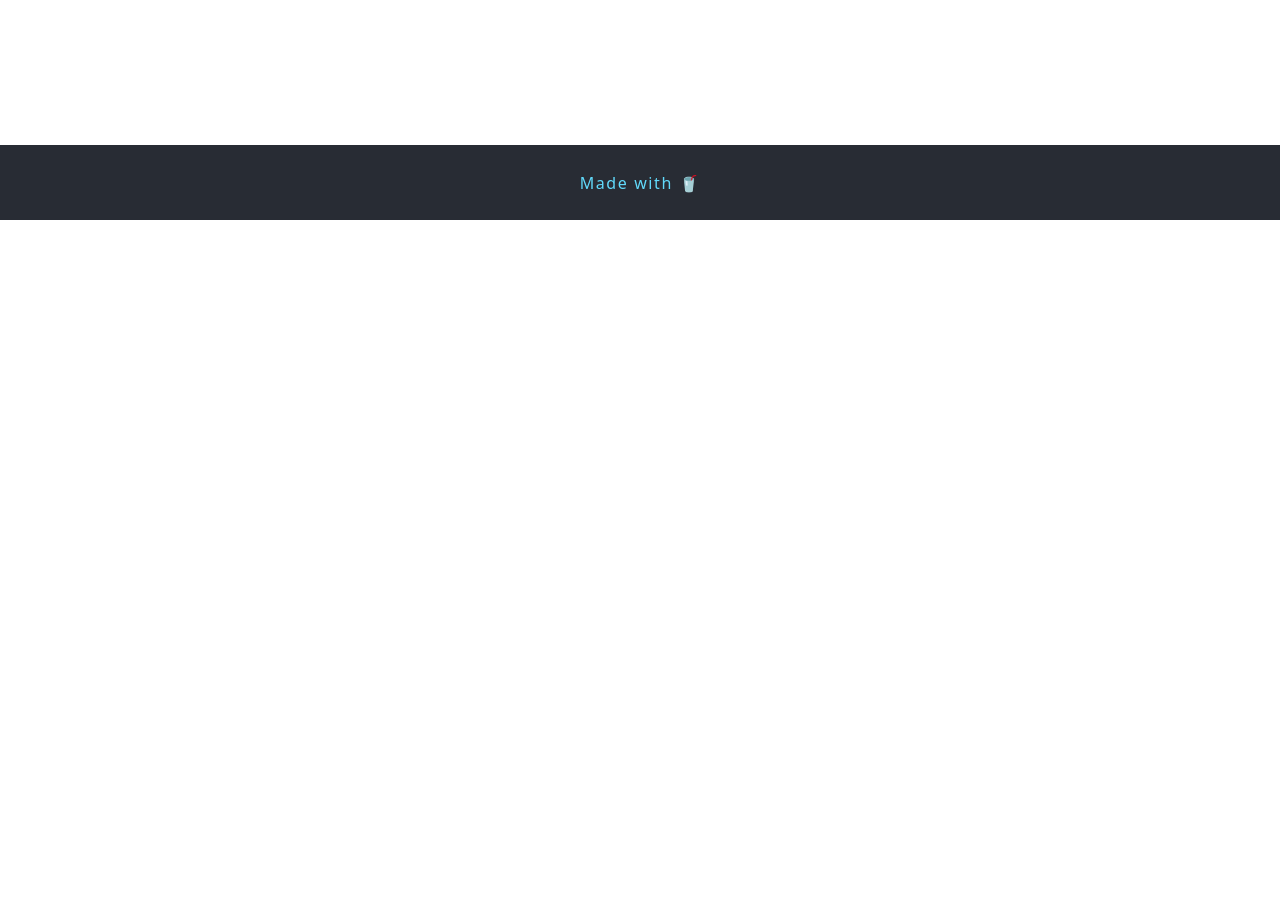
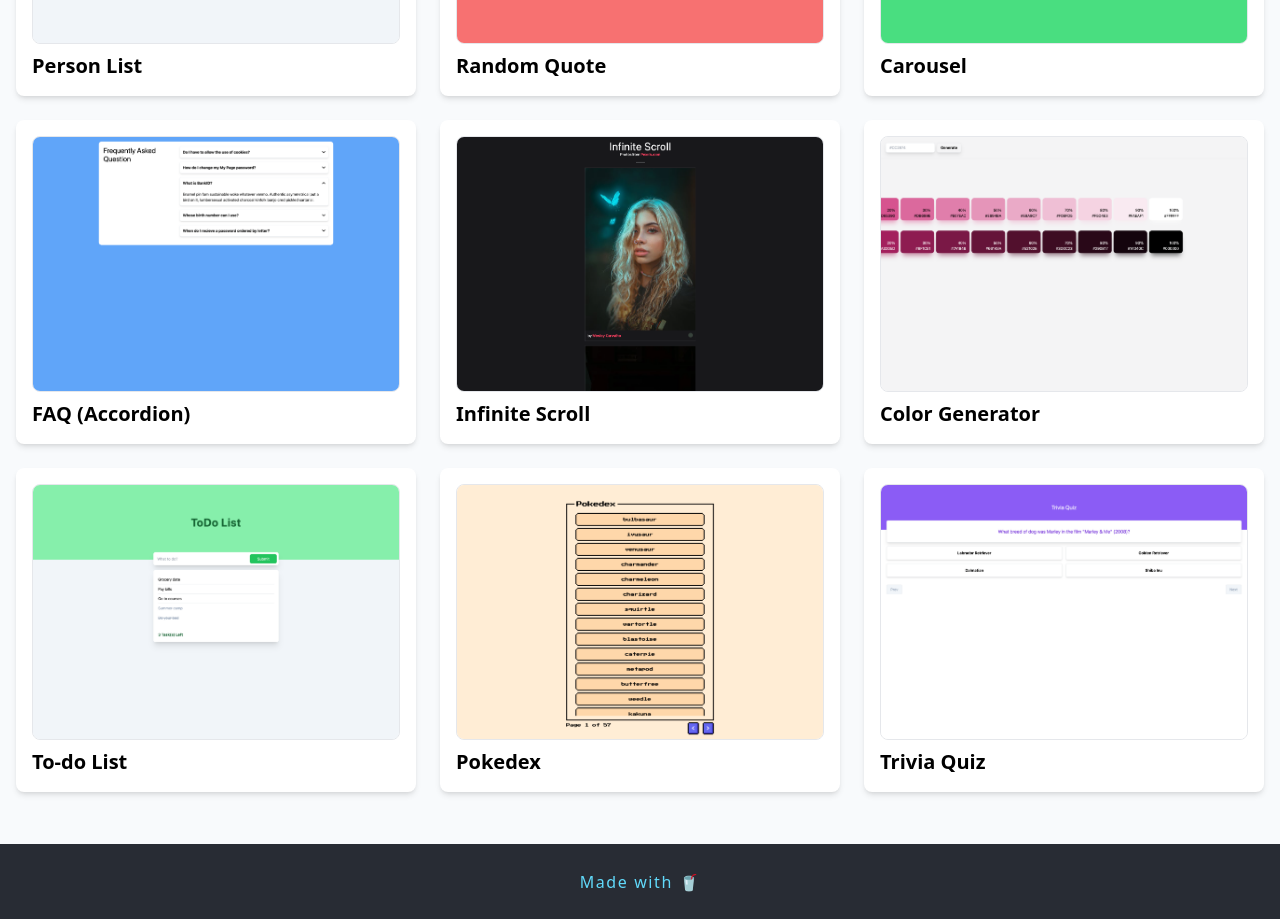
Before and after one commit to rnwathon/react-mini-projects, a React (Create React App) app: page / in a window 1280 px wide. Shown: the part 580-1499 px from the top of the page. Before the commit the page ends 800 px from the top, so only its background shows below. Built offline with nearby package versions, Linux system fonts and the light colour scheme.

Commit message:
feat: show list of projects in homepage

```diff
--- a/src/Pages/0-Home/index.jsx
+++ b/src/Pages/0-Home/index.jsx
@@ -2,15 +2,48 @@ import clsx from 'clsx';
 import React from 'react';
 import Footer from '../../Components/Footer';
 import Header from '../../Components/Header';
+import ProjectCard from '../../Components/ProjectCard';
+// === IMAGES
+import project1Img from '../../Assets/Images/project-1.png';
+import project2Img from '../../Assets/Images/project-2.png';
+import project3Img from '../../Assets/Images/project-3.png';
+import project4Img from '../../Assets/Images/project-4.png';
+import project5Img from '../../Assets/Images/project-5.png';
+import project6Img from '../../Assets/Images/project-6.png';
+import project7Img from '../../Assets/Images/project-7.png';
+import project8Img from '../../Assets/Images/project-8.png';
+import project9Img from '../../Assets/Images/project-9.png';
+
+const projects = [
+  { title: 'Person List', image: project1Img, link: '/1-PersonList' },
+  { title: 'Random Quote', image: project2Img, link: '/2-RandomQuote' },
+  { title: 'Carousel', image: project3Img, link: '/3-Carousel' },
+  { title: 'FAQ (Accordion)', image: project4Img, link: '/4-FAQ' },
+  { title: 'Infinite Scroll', image: project5Img, link: '/5-InfiniteScroll' },
+  { title: 'Color Generator', image: project6Img, link: '/6-ColorGenerator' },
+  { title: 'To-do List', image: project7Img, link: '/7-TodoList' },
+  { title: 'Pokedex', image: project8Img, link: '/8-Pokedex' },
+  { title: 'Trivia Quiz', image: project9Img, link: '/9-TriviaQuiz' },
+];
 
 function Home() {
   const styles = {
-    wrapper: clsx(['flex flex-col justify-between', 'min-h-screen']),
+    wrapper: clsx(['flex flex-col justify-between', 'min-h-screen', 'bg-slate-50']),
   };
 
   return (
     <div className={styles.wrapper}>
       <Header />
+      <div className="container p-4 mx-auto my-4 grid grid-cols-1 md:grid-cols-2 lg:grid-cols-3 gap-6">
+        {projects.map((project, idx) => (
+          <ProjectCard
+            key={`project-${idx}`}
+            title={project.title}
+            image={project.image}
+            link={project.link}
+          />
+        ))}
+      </div>
 
       <Footer />
     </div>
```
